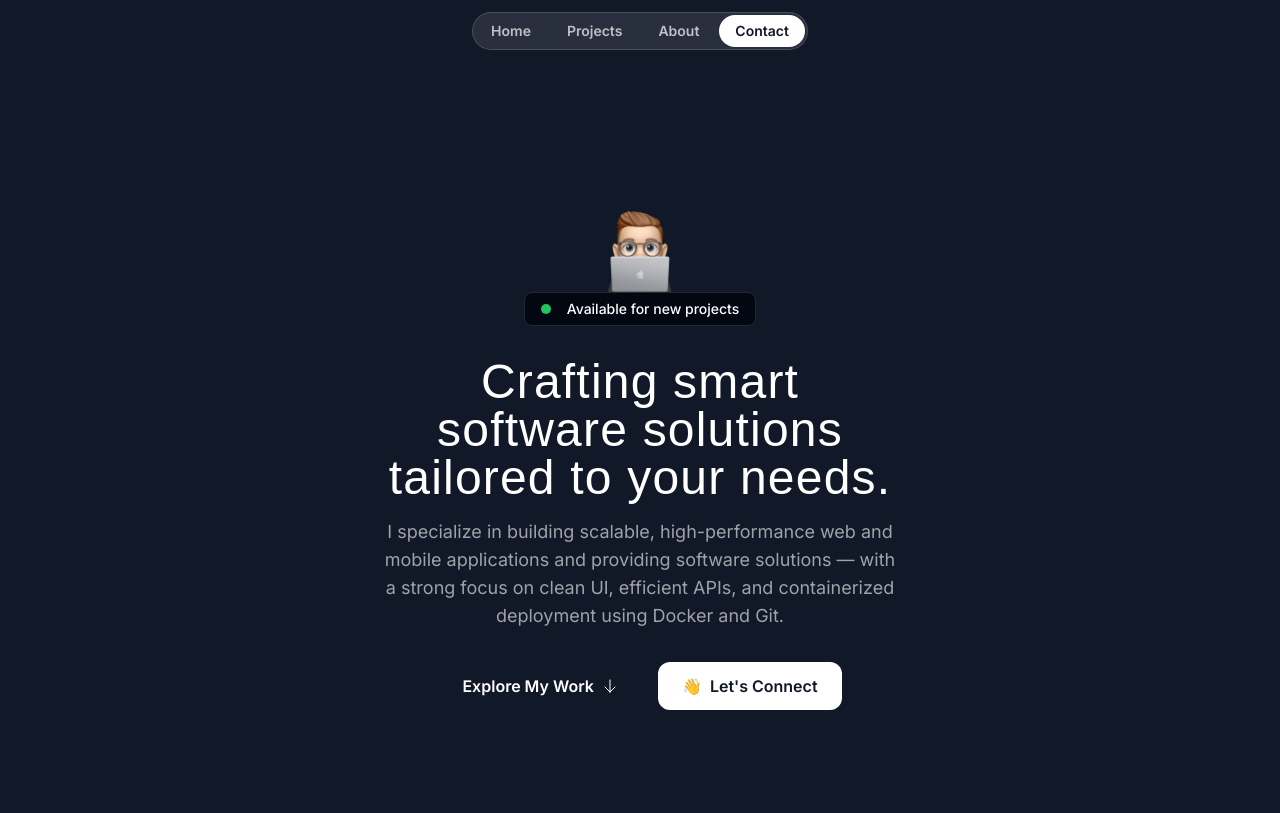
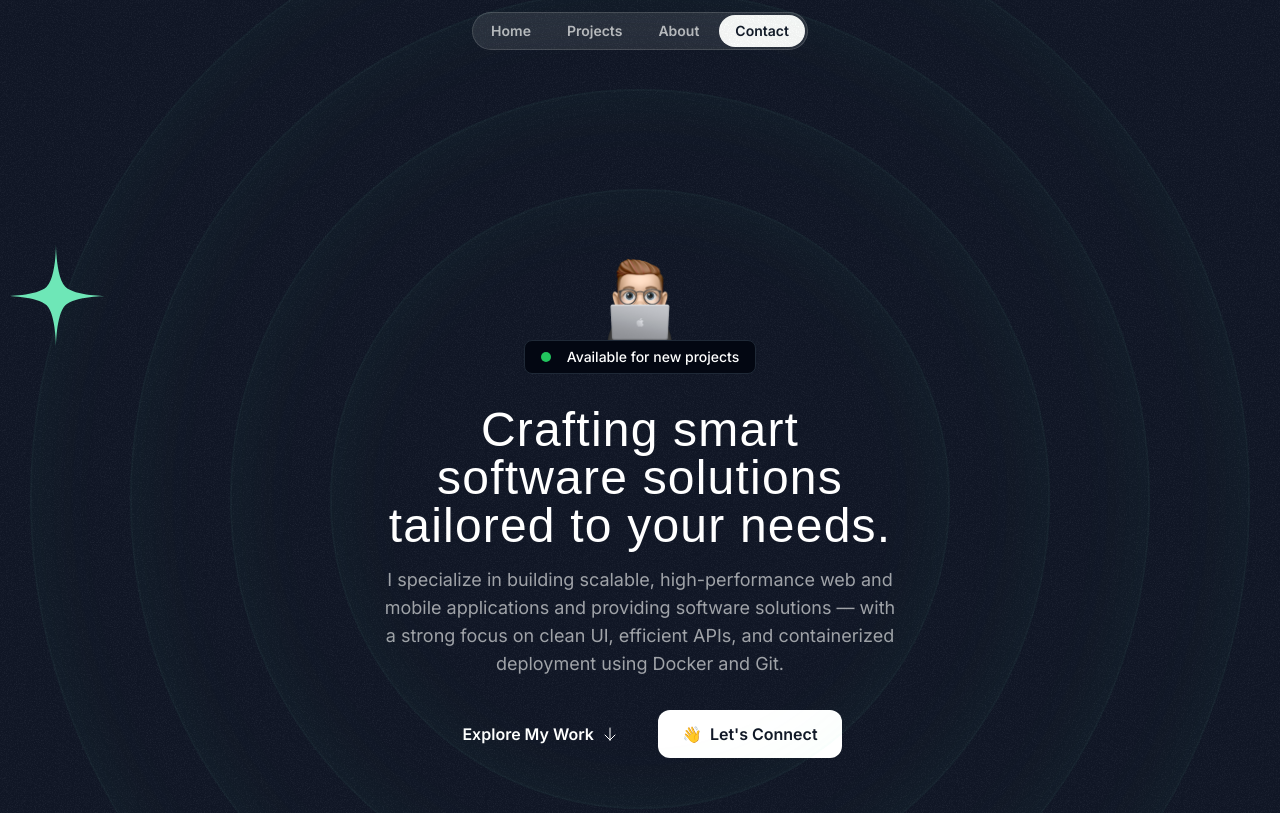
Before and after one commit to Reetam101/New-Portfolio, a Next.js app: page / in a window 1280 px wide. Shown: the top 813 px of the page. Built offline with nearby package versions, Linux system fonts and the light colour scheme; a web font is replaced by a local one.

Commit message:
added the background, working on adding the icons

```diff
--- a/src/app/globals.css
+++ b/src/app/globals.css
@@ -6,4 +6,8 @@
   .nav-item {
     @apply px-4 py-1.5 rounded-full text-white/70 text-sm font-semibold hover:bg-white/10 hover:text-white transition duration-300;
   }
+
+  .hero-ring {
+    @apply absolute inset-0  border-2 top-1/2 left-1/2 -translate-x-1/2 -translate-y-1/2 rounded-full border-emerald-300/5 shadow-[0_0_80px_inset] shadow-emerald-300/5;
+  }
 }
--- a/src/sections/Hero.tsx
+++ b/src/sections/Hero.tsx
@@ -1,10 +1,25 @@
 import memojiImage from "@/assets/images/memoji-computer.png";
 import Image from "next/image";
 import ArrowDown from "@/assets/icons/arrow-down.svg";
+import grainImage from "@/assets/images/grain.jpg";
+import StarIcon from "@/assets/icons/star.svg";
 
 export const HeroSection = () => {
   return (
-    <div className="py-32 md:py-48">
+    <div className="py-32 md:py-48 lg:py-60 relative z-0 overflow-x-clip">
+      <div
+        className="absolute inset-0 -z-30 opacity-5"
+        style={{
+          backgroundImage: `url(${grainImage.src})`,
+        }}
+      ></div>
+      <div className="size-[620px] hero-ring"></div>
+      <div className="size-[820px] hero-ring"></div>
+      <div className="size-[1020px] hero-ring"></div>
+      <div className="size-[1220px] hero-ring"></div>
+      <div className="absolute">
+        <StarIcon className="size-28 text-emerald-300" />
+      </div>
       <div className="container">
         <div className="flex flex-col items-center">
           <Image
```
